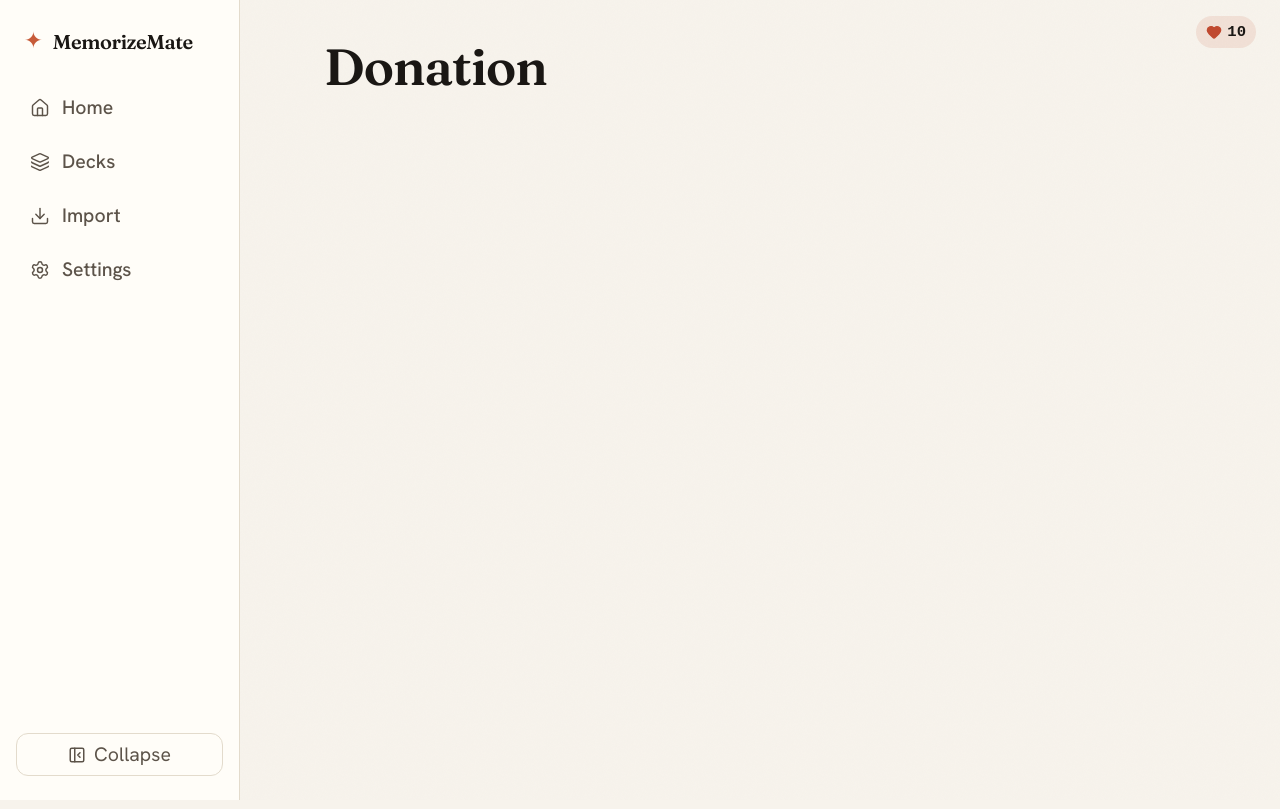
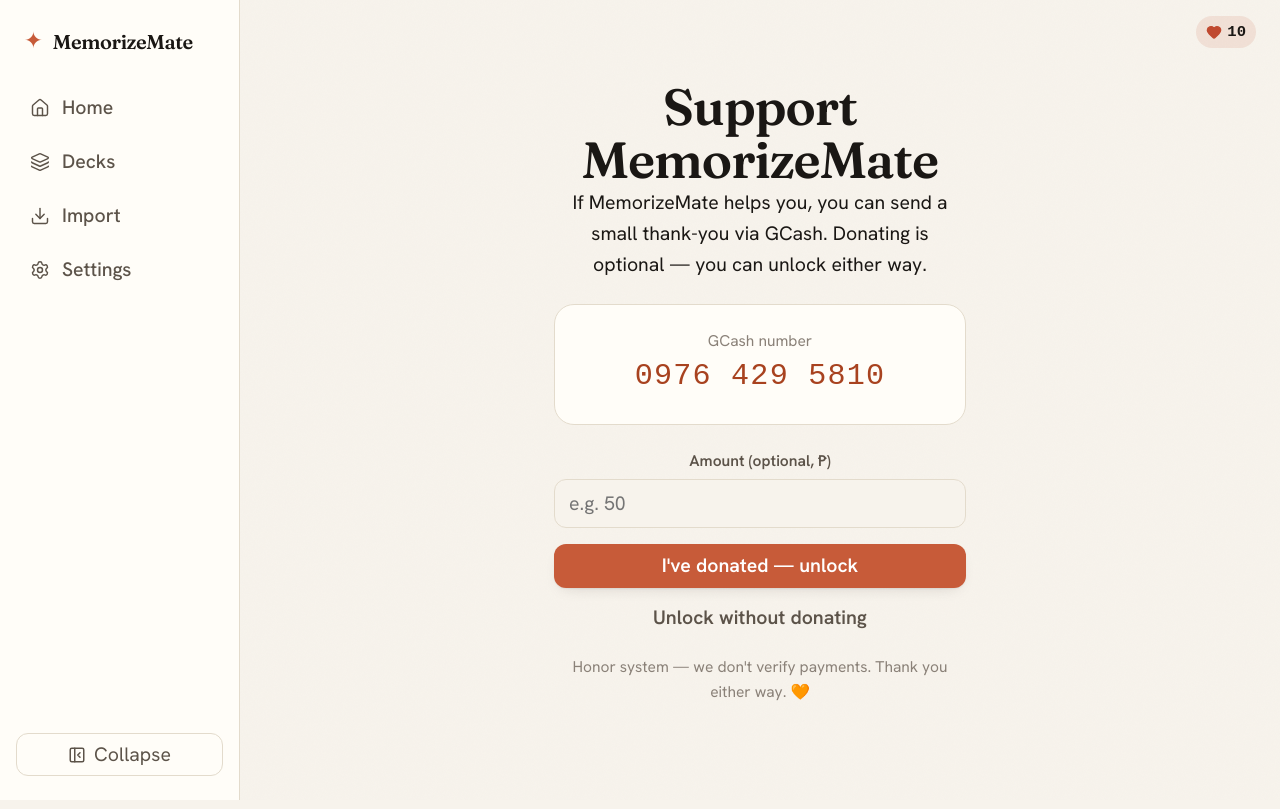
Before and after one commit to PandesalPanpan/MemorizeMate, a React (Vite) app: page /unlock in a window 1280 px wide. Built offline with nearby package versions, Linux system fonts and the light colour scheme; a web font is replaced by a local one.

Commit message:
feat: donation/manual-unlock screen (GCash, optional, honor-system)

```diff
--- /dev/null
+++ b/src/screens/DonationScreen.module.css
@@ -0,0 +1,6 @@
+.page { max-width: 460px; margin: 0 auto; text-align: center; padding: var(--space-xl) var(--space-lg); }
+.card { background: var(--color-surface); border: 1px solid var(--color-line); border-radius: var(--radius-lg); padding: var(--space-lg); margin: var(--space-lg) 0; }
+.label { color: var(--color-muted); font-size: var(--step--1); }
+.number { font-family: var(--font-mono); font-size: var(--step-2); color: var(--color-accent-deep); letter-spacing: 0.04em; }
+.actions { display: flex; flex-direction: column; gap: var(--space-sm); margin-top: var(--space-md); }
+.note { color: var(--color-muted); font-size: var(--step--1); margin-top: var(--space-md); }
--- a/src/screens/DonationScreen.tsx
+++ b/src/screens/DonationScreen.tsx
@@ -1,3 +1,40 @@
+import { useState } from 'react';
+import { useNavigate } from 'react-router-dom';
+import { store } from '../store/useStore';
+import { Button } from '../components/ui/Button';
+import { Field } from '../components/ui/Field';
+import styles from './DonationScreen.module.css';
+
+const GCASH = '0976 429 5810';
+
 export function DonationScreen() {
-  return <section><h2>Donation</h2></section>;
+  const nav = useNavigate();
+  const [amount, setAmount] = useState('');
+
+  async function unlock() {
+    await store.getState().manualUnlock();
+    nav('/decks');
+  }
+
+  return (
+    <section className={styles.page}>
+      <h2>Support MemorizeMate</h2>
+      <p>If MemorizeMate helps you, you can send a small thank-you via GCash. Donating is optional — you can unlock either way.</p>
+
+      <div className={styles.card}>
+        <div className={styles.label}>GCash number</div>
+        <div className={styles.number}>{GCASH}</div>
+      </div>
+
+      <Field label="Amount (optional, ₱)" htmlFor="amt">
+        <input id="amt" inputMode="numeric" value={amount} onChange={(e) => setAmount(e.target.value)} placeholder="e.g. 50" />
+      </Field>
+
+      <div className={styles.actions}>
+        <Button onClick={unlock}>I've donated — unlock</Button>
+        <Button variant="ghost" onClick={unlock}>Unlock without donating</Button>
+      </div>
+      <p className={styles.note}>Honor system — we don't verify payments. Thank you either way. 🧡</p>
+    </section>
+  );
 }
```
Also changed, not shown: 1 other file (tests, documents, lock files or other folders).
